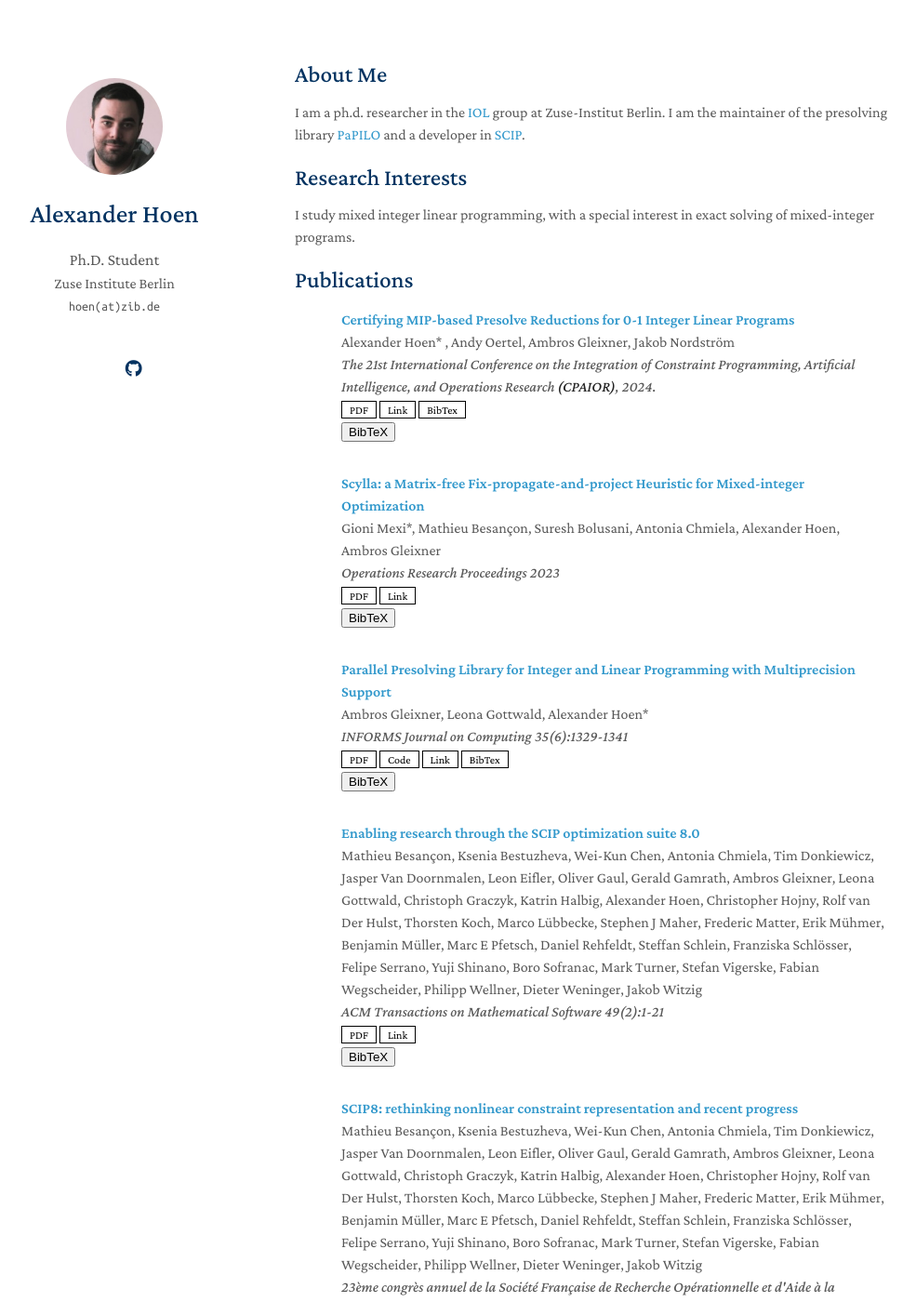
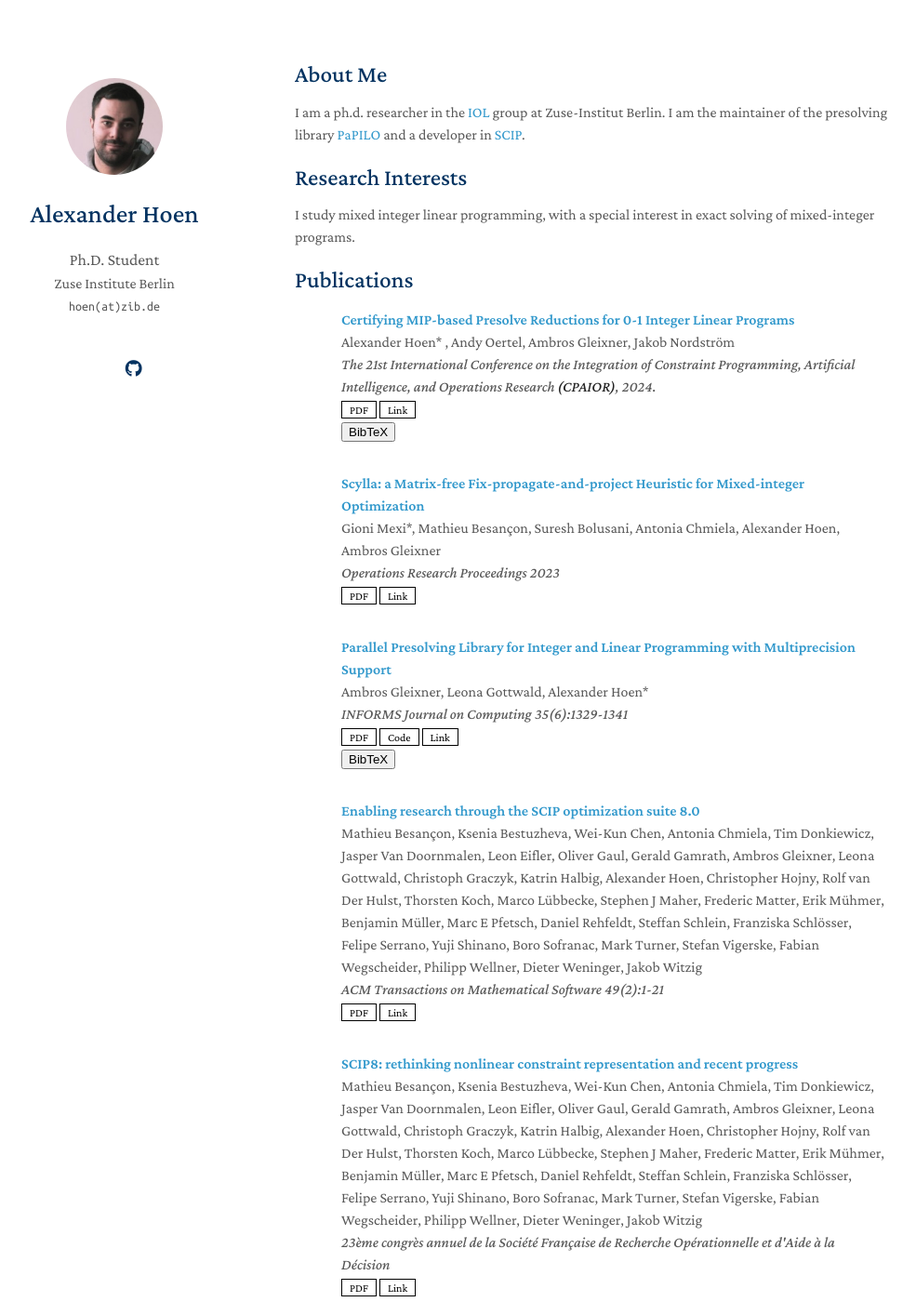
Before and after one commit to alexhoen/alexhoen.github.io, a Jekyll site: the page built from index.md, in a window 1280 px wide and 1400 px high. Shown: the whole window at 93% size, without its empty margins (153-1138 px from the left). Built offline with Jekyll 4.4.1, drawn with Linux system fonts in a browser that asks for light colours; nearby versions of some CDN libraries; a style sheet for code colours, icons or effects is not loaded; our own code applies the rules of GitHub Pages for plain Markdown files; some of the changed text lies outside the part shown.

Commit message:
Update publications.md

```diff
--- a/_includes/publications.md
+++ b/_includes/publications.md
@@ -30,9 +30,6 @@
       {% if link.page %}
       <a href="{{ link.page }}" class="btn btn-sm z-depth-0" role="button" target="_blank" style="font-size:12px;">Link</a>
       {% endif %}
-      {% if link.bibtex %}
-      <a href="{{ link.bibtex }}" class="btn btn-sm z-depth-0" role="button" target="_blank" style="font-size:12px;">BibTex</a>
-      {% endif %}
       {% if link.notes %}
       <strong> <i style="color:#e74d3c">{{ link.notes }}</i></strong>
       {% endif %}
@@ -41,21 +38,16 @@
       {% endif %}
     </div>
      <!-- Expand Button -->
-  <button onclick="toggleBibtex('bibtex1')">BibTeX</button>
+  {% if link.bibtex %}
+    <button onclick="toggleBibtex('bibtex1')">BibTeX</button>
+    <!-- Hidden BibTeX content -->
+    <div id="bibtex1" style="display: none; margin-top: 10px; background-color: #white; padding: 15px; border: 1px solid #ddd;">
+      <pre>
+        {{ link.bibtex }}
+      </pre>
+    </div>
+ {% endif %}
 
-  <!-- Hidden BibTeX content -->
-  <div id="bibtex1" style="display: none; margin-top: 10px; background-color: #f9f9f9; padding: 10px; border: 1px solid #ddd;">
-    <pre>
-      @article{example2024,
-      title={An example article},
-      author={Doe, John and Smith, Jane},
-      journal={Example Journal},
-      year={2024},
-      volume={42},
-      pages={123--456},
-    }
-    </pre>
-  </div>
   </div>
 </div>
 </li>
```
